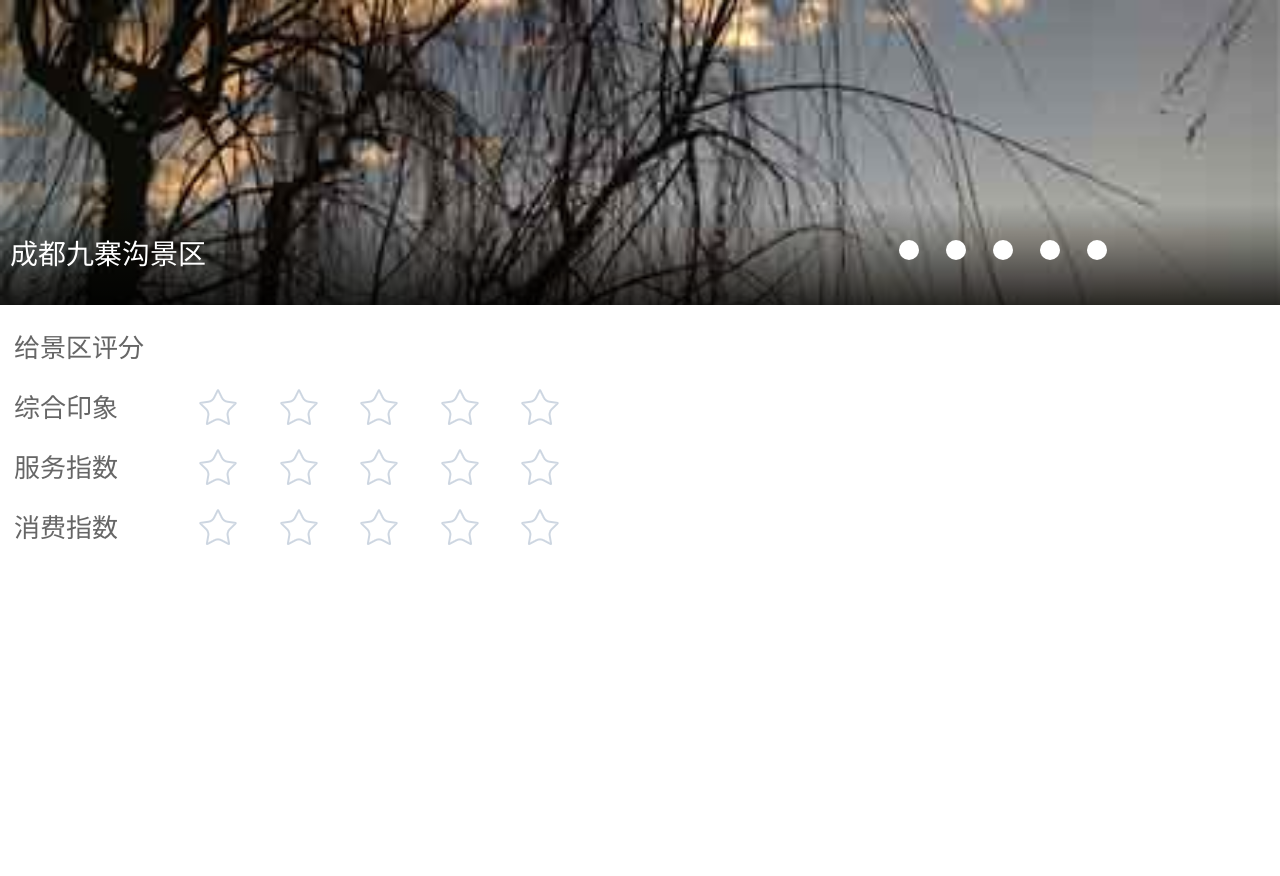
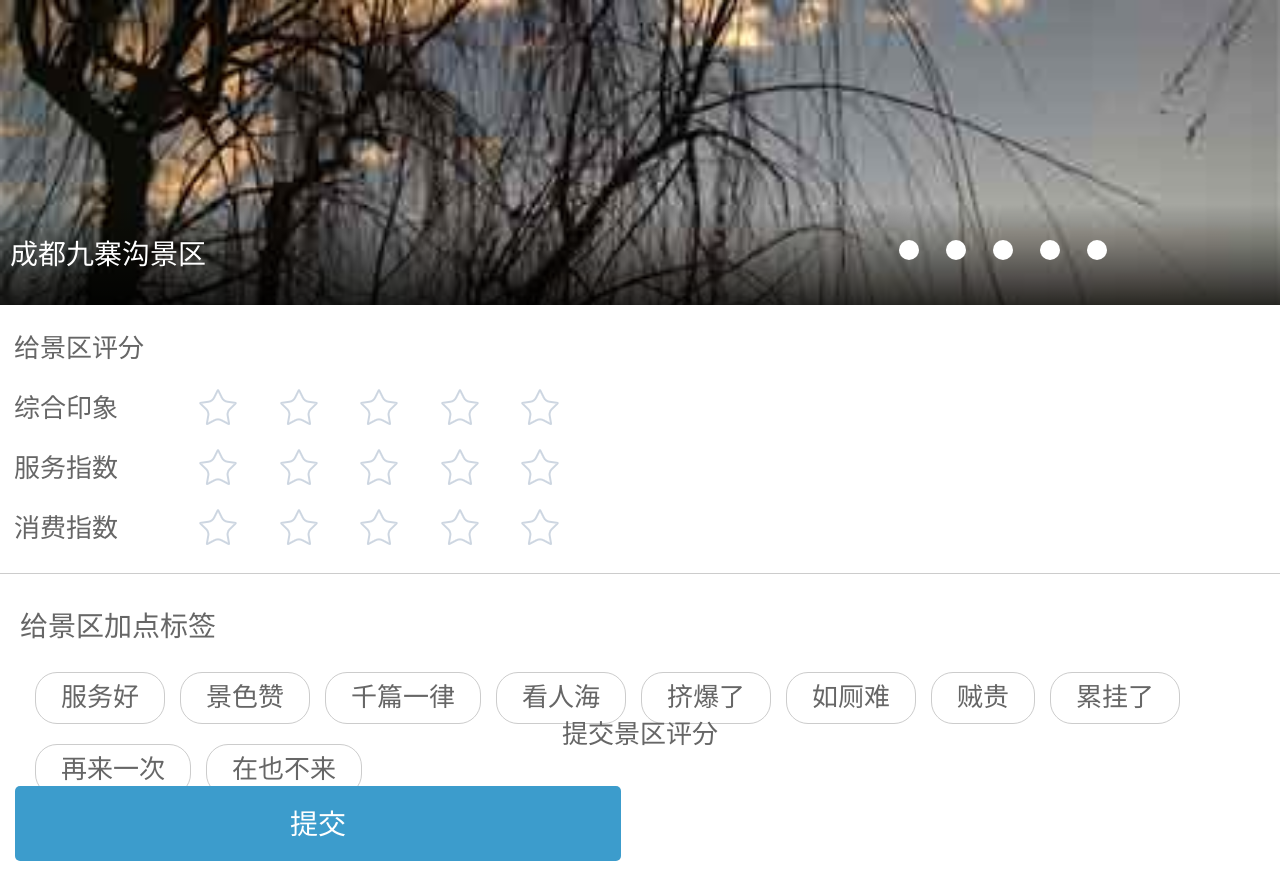
Before and after one commit to itcastmyy/test, a PHP site: page / in a window 1280 px wide. Run offline with PHP 8.4, Linux system fonts and the light colour scheme.

Commit message:
第二天进度

```diff
--- a/css/index.css
+++ b/css/index.css
@@ -89,9 +89,24 @@
 .picMask nav{position:absolute;bottom:0;right:20px;line-height:100px;width:30%}
 .picMask nav a{display:inline-block;width:20px;height:20px;border-radius:50%;background-color:#fff;margin-left:6%;opacity:0.6}
 .picMask nav .active{opacity:1;}
-#score{padding:14px;font-size:26px;color:#666;}
+#score{padding:14px;font-size:26px;color:#666;border-bottom:1px solid #ccc;}
 #score h2{font-size:26px;line-height:60px;}
 #score span{line-height:60px;display:inline-block;}
 #score ul li{position:relative;}
 #score ul li nav{position:absolute;top:10px;left:185px;}
-#score ul li nav a{display:inline-block;width:38px;height:36px;background:url(../images/star.png) -38px 0;margin-right:36px}
+#score ul li nav a{display:inline-block;width:38px;height:36px;background:url(../images/star.png) -38px 0;margin-right:36px;transition:0.3s}
+#score ul li nav .active{background-position:0 0;}
+
+.tags{color:#666;font-size:26px;padding:30px 20px 27px 20px;}
+.tags h2{margin-bottom:28px;font-size:28px;}
+.tags span{border:1px solid #ccc;display:inline-block;height:50px;padding:0 25px;line-height:50px;text-align:center;margin-bottom:20px;border-radius:22px; }
+.tags label{margin-left:15px;float:left;}
+.tags label input{display:none;}
+.tags label input:checked + span{background-color:#3c9ccc;color:#fff;}
+
+#index{position:relative;}
+#index .btn{width:606px;height:75px;line-height:75px;text-align:center;position:absolute;left:15px;bottom:15px;font-size:28px;
+font-family:"微软雅黑";color:#fff;border-radius:5px;border:none;background-color:#3c9ccc;}
+#index .info{position:absolute;bottom:15px;width:100%;text-align:center;font-size:26px;color:#666;-webkit-transform:scale(0.2);
+-webkit-transform-origin:bottom;transition:1s;opacity:0;}
+#index:hover .info{position:absolute;bottom:100px;-webkit-transform:scale(1);opacity:1}
--- a/index.html
+++ b/index.html
@@ -34,7 +34,7 @@
 	<section class="page">跳转页</section>
 
 	<!--首页-->
-	<section class="page pageShow">
+	<section class="page pageShow" id="index">
         <section id="tabPic">
             <ul id="picList">
             	<li><img src="images/1.jpg" alt=""></li>
@@ -67,6 +67,7 @@
                     <a href="JavaScript:;"></a>
                     <a href="JavaScript:;"></a>
                   </nav>
+                  <input type="hidden" value="">
                </li>
 
                <li>
@@ -78,6 +79,7 @@
                     <a href="JavaScript:;"></a>
                     <a href="JavaScript:;"></a>
                   </nav>
+                  <input type="hidden" value="">
                </li>
 
                <li>
@@ -89,24 +91,63 @@
                     <a href="JavaScript:;"></a>
                     <a href="JavaScript:;"></a>
                   </nav>
+                  <input type="hidden" value="">
                </li>
-
-
-
-
-
-
             </ul>
         </section>
+        <section class="tags">
+           <h2>给景区加点标签</h2>
+           <label>
+             <input type="radio" name="tags" value="服务好">
+             <span>服务好</span>
+           </label>
+           <label>
+             <input type="radio" name="tags" value="景色赞">
+             <span>景色赞</span>
+           </label>
+           <label>
+             <input type="radio" name="tags" value="千篇一律">
+             <span>千篇一律</span>
+           </label>
+           <label>
+             <input type="radio" name="tags" value="看人海">
+             <span>看人海</span>
+           </label>
+           <label>
+             <input type="radio" name="tags" value="挤爆了">
+             <span>挤爆了</span>
+           </label>
+           <label>
+             <input type="radio" name="tags" value="如厕难">
+             <span>如厕难</span>
+           </label>
+           <label>
+             <input type="radio" name="tags" value="贼贵">
+             <span>贼贵</span>
+           </label>
+           <label>
+             <input type="radio" name="tags" value="累挂了">
+             <span>累挂了</span>
+           </label>
+           <label>
+             <input type="radio" name="tags" value="再来一次">
+             <span>再来一次</span>
+           </label>
+           <label>
+             <input type="radio" name="tags" value="在也不来">
+             <span>在也不来</span>
+           </label>
 
-
+        </section>
+        <p class="info">提交景区评分</p>
+        <input type="button" value="提交" class="btn">
 
 	</section>
 </body>
 </html>
 
 <script type="text/javascript">
-
+ fnTab();
  //fnLoad();
  document.body.style.height = view().h+"px";
 </script>
--- a/js/index.js
+++ b/js/index.js
@@ -107,7 +107,7 @@
 	auto();
 	if(!window.BfnScore)
 	{
-		//fnScore();
+		fnScore();
 		window.BfnScore=true;
 	}
 	function auto()
@@ -163,7 +163,7 @@
 
 
 
-/*
+
 
 
 function fnScore()
@@ -174,6 +174,7 @@
 	for(var i=0;i<aLi.length;i++)
 	{
 		fn(aLi[i]);
+
 	}
 	function fn(oLi)
 	{
@@ -199,8 +200,10 @@
 		}
 	}
 
-	fnIndex();
+	//fnIndex();
 }
+
+/*
 function fnInfo(oInfo,sInfo)
 {
 	oInfo.innerHTML=sInfo;
```
